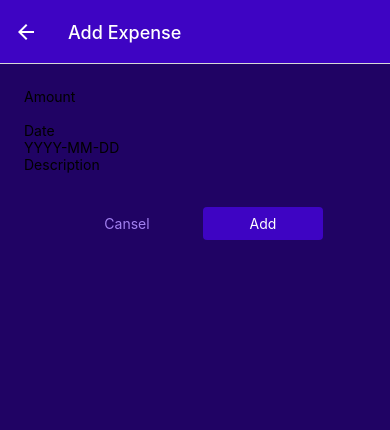
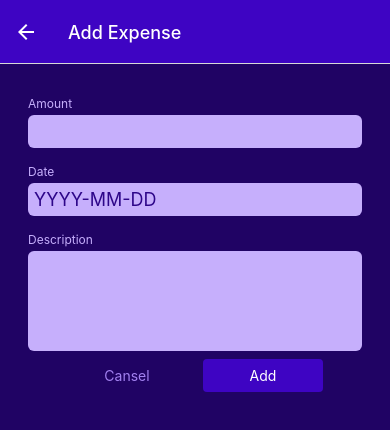
Before and after one commit to Hossein-TH/expense-tracker, a React Native app: screen /ManageExpense in a window 390 px wide. Shown: the top 430 px of the page. Built offline with nearby package versions, Linux system fonts and the light colour scheme.

Commit message:
Added Styles to Input Component

```diff
--- a/Components/UI/Input.js
+++ b/Components/UI/Input.js
@@ -1,17 +1,43 @@
 import React from "react";
-import {View, Text, StyleSheet, TextInput} from 'react-native'
+import { View, Text, StyleSheet, TextInput } from "react-native";
+import { GlobalStyles } from "../../Constants/Styles";
 
-function Input({label,textInputConfig}) {
-    return (
-        <View style={styles.container}>
-            <Text>{label}</Text>
-            <TextInput {...textInputConfig}/>
-        </View>
-    )
+function Input({ label, textInputConfig }) {
+
+  const inputStyles = [styles.input];
+
+  if (textInputConfig && textInputConfig.multiline) {
+    inputStyles.push(styles.inputMultiline);
+  }
+
+  return (
+    <View style={styles.container}>
+      <Text style={styles.label}>{label}</Text>
+      <TextInput style={inputStyles} {...textInputConfig} />
+    </View>
+  );
 }
 
 const styles = StyleSheet.create({
   container: {
+    marginHorizontal: 4,
+    marginVertical: 8,
+  },
+  label: {
+    fontSize: 12,
+    color: GlobalStyles.colors.primary100,
+    marginBottom: 4,
+  },
+  input: {
+    backgroundColor: GlobalStyles.colors.primary100,
+    color: GlobalStyles.colors.primary700,
+    padding: 6,
+    borderRadius: 6,
+    fontSize: 18,
+  },
+  inputMultiline: {
+    minHeight: 100,
+    textAlignVertical: "top",
   },
 });
 
```
